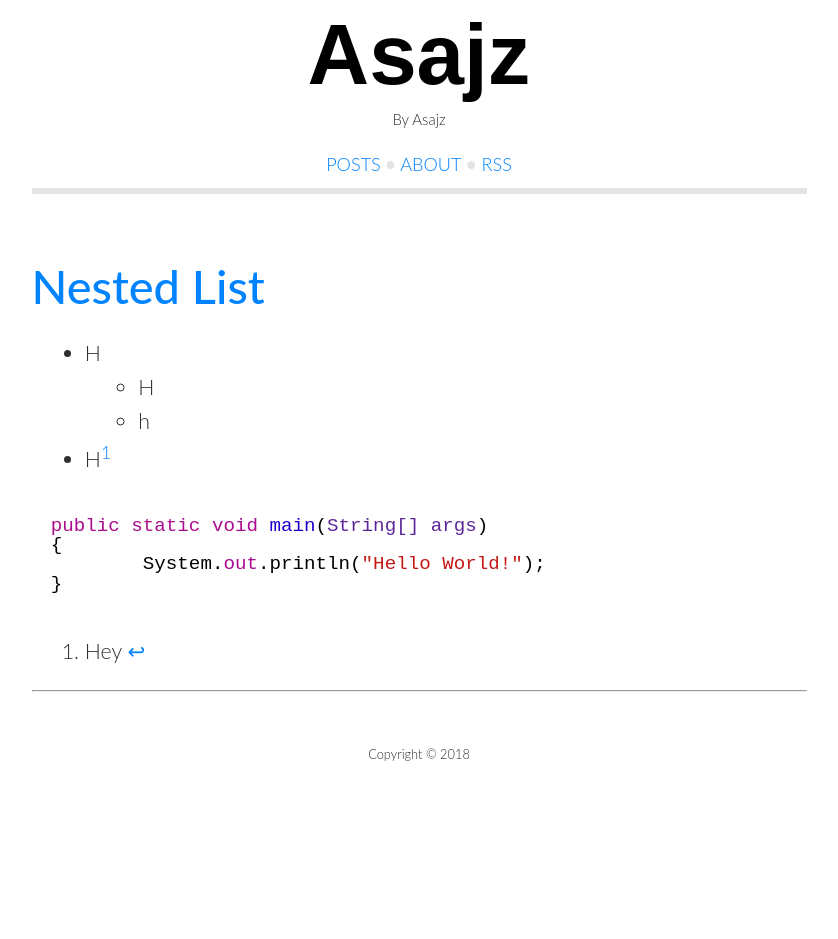
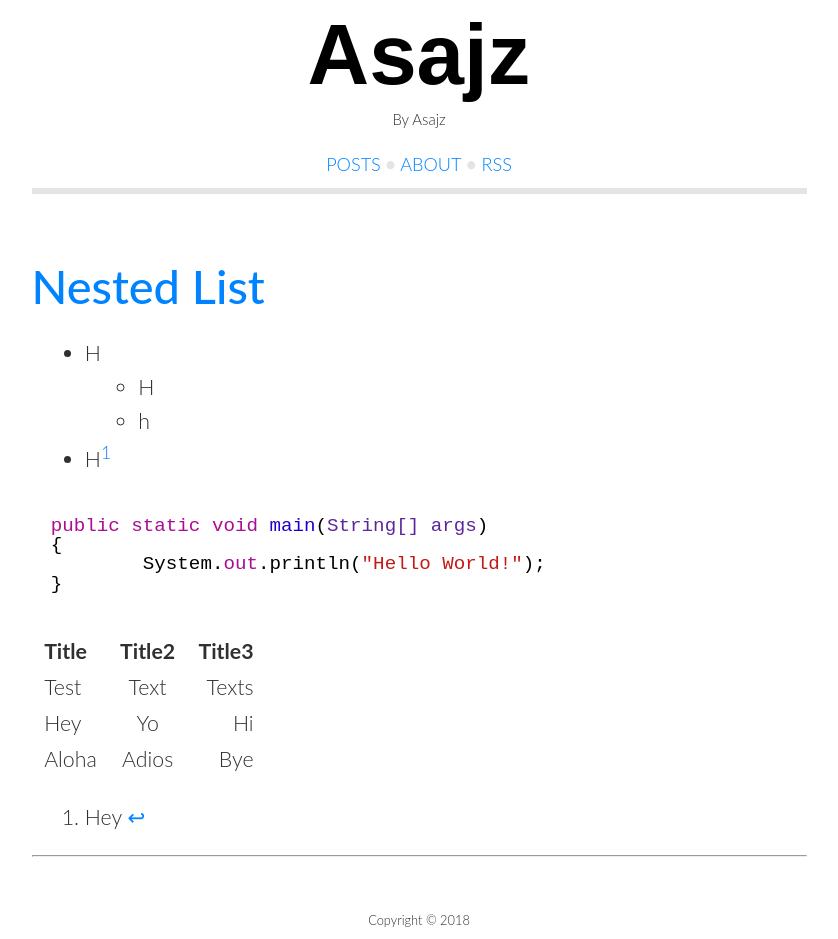
Before and after one commit to Asajz/asajz.github.io, a Jekyll site: the page built from example_markdown.md, in a window 1280 px wide. Shown: the whole page, without its empty margins (221-1059 px from the left). Built offline with Jekyll 4.4.1, drawn with Linux system fonts in a browser that asks for light colours; our own code applies the rules of GitHub Pages for plain Markdown files; before the commit the page ends 900 px from its top, so only the background shows below that.

Commit message:
Update example_markdown.md

````diff
--- a/example_markdown.md
+++ b/example_markdown.md
@@ -14,4 +14,10 @@ public static void main(String[] args)
 }
 ```
 
+|Title|Title2|Title3|
+|---|:---:|---:|
+|Test|Text|Texts|
+|Hey|Yo|Hi|
+|Aloha|Adios|Bye|
+
 [^1]: Hey
````
